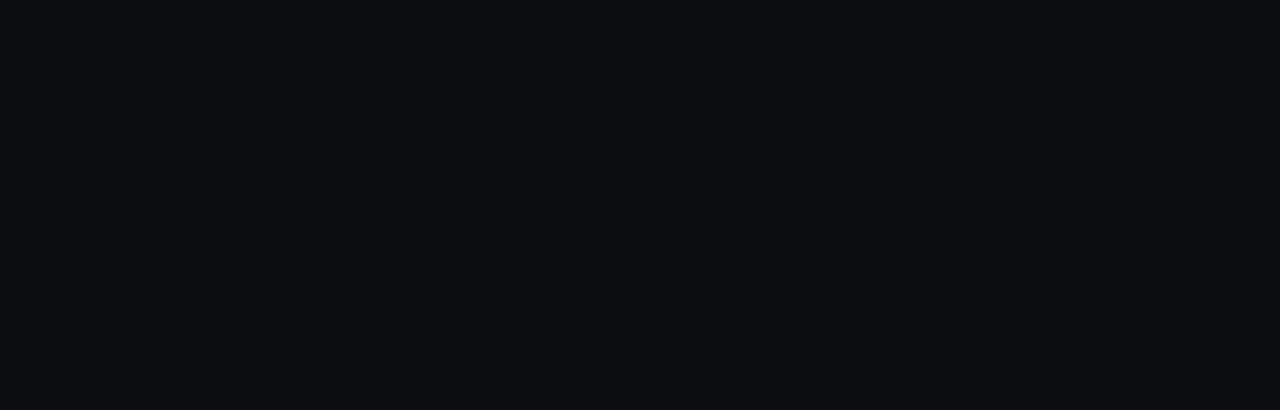
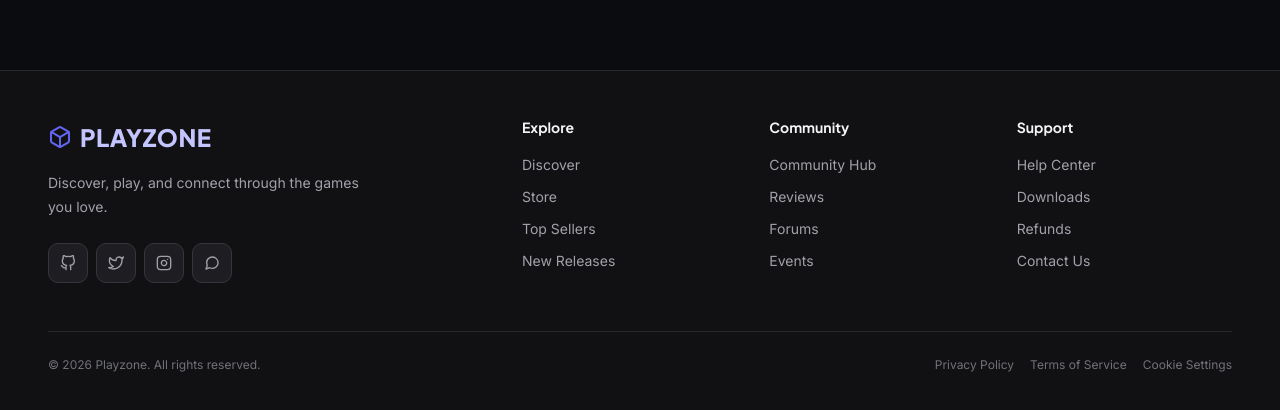
Before and after one commit to Jon-Felipe/playzone-web, a React (Vite) app: page / in a window 1280 px wide. Shown: the part 1883-2293 px from the top of the page. Before the commit the page ends 1905 px from the top, so only its background shows below. Built offline with nearby package versions, Linux system fonts and the light colour scheme.

Commit message:
feat: add Footer component with styling and integrate into SiteLayout

```diff
--- /dev/null
+++ b/src/components/Footer/Footer.module.css
@@ -0,0 +1,163 @@
+.footer {
+  width: 100%;
+  margin-top: var(--spacing-2xl);
+  border-top: 1px solid var(--border-subtle);
+  background: var(--surface-secondary);
+  color: var(--text-primary);
+}
+
+.container {
+  width: 100%;
+  max-width: 1600px;
+  margin-inline: auto;
+  padding: var(--spacing-2xl);
+}
+
+.content {
+  display: grid;
+  grid-template-columns: minmax(240px, 1.2fr) minmax(0, 2fr);
+  gap: var(--spacing-2xl);
+  padding-bottom: var(--spacing-2xl);
+}
+
+.brandSection {
+  max-width: 360px;
+}
+
+.brand {
+  display: inline-flex;
+  align-items: center;
+  gap: var(--spacing-sm);
+  color: var(--primary-light);
+  font-family: var(--font-heading);
+  font-size: var(--text-2xl);
+  font-weight: 800;
+  letter-spacing: 0.5px;
+}
+
+.brand svg {
+  color: var(--primary);
+}
+
+.tagline {
+  max-width: 320px;
+  margin-top: var(--spacing-md);
+  color: var(--text-secondary);
+  font-size: var(--text-sm);
+  line-height: 1.7;
+}
+
+.socials {
+  display: flex;
+  gap: var(--spacing-sm);
+  margin-top: var(--spacing-lg);
+}
+
+.socialLink {
+  width: 40px;
+  height: 40px;
+  display: grid;
+  place-items: center;
+  border: 1px solid var(--border);
+  border-radius: var(--radius-md);
+  background: var(--surface);
+  color: var(--text-secondary);
+  transition:
+    color var(--transition),
+    border-color var(--transition),
+    background-color var(--transition),
+    transform var(--transition);
+}
+
+.socialLink:hover {
+  border-color: var(--primary);
+  background: var(--surface-hover);
+  color: var(--primary-light);
+  transform: translateY(-2px);
+}
+
+.navigation {
+  display: grid;
+  grid-template-columns: repeat(3, minmax(0, 1fr));
+  gap: var(--spacing-xl);
+}
+
+.linkGroup h2 {
+  margin-bottom: var(--spacing-md);
+  color: var(--text-primary);
+  font-size: var(--text-sm);
+  font-weight: 700;
+}
+
+.linkGroup ul {
+  display: grid;
+  gap: var(--spacing-sm);
+}
+
+.linkGroup a {
+  color: var(--text-secondary);
+  font-size: var(--text-sm);
+}
+
+.linkGroup a:hover,
+.legal a:hover {
+  color: var(--primary-light);
+}
+
+.bottom {
+  display: flex;
+  align-items: center;
+  justify-content: space-between;
+  gap: var(--spacing-lg);
+  padding-top: var(--spacing-lg);
+  border-top: 1px solid var(--border-subtle);
+}
+
+.bottom p,
+.legal a {
+  color: var(--text-muted);
+  font-size: var(--text-xs);
+}
+
+.legal {
+  display: flex;
+  flex-wrap: wrap;
+  gap: var(--spacing-md);
+}
+
+@media (max-width: 900px) {
+  .container {
+    padding: var(--spacing-xl) var(--spacing-lg);
+  }
+
+  .content {
+    grid-template-columns: 1fr;
+    gap: var(--spacing-xl);
+  }
+
+  .brandSection {
+    max-width: none;
+  }
+}
+
+@media (max-width: 600px) {
+  .container {
+    padding: var(--spacing-xl) var(--spacing-md);
+  }
+
+  .navigation {
+    grid-template-columns: repeat(2, minmax(0, 1fr));
+    gap: var(--spacing-xl) var(--spacing-md);
+  }
+
+  .bottom {
+    align-items: flex-start;
+    flex-direction: column;
+  }
+}
+
+@media (max-width: 380px) {
+  .navigation {
+    grid-template-columns: 1fr;
+  }
+}
--- /dev/null
+++ b/src/components/Footer/Footer.tsx
@@ -0,0 +1,110 @@
+import { Link } from 'react-router';
+import {
+  FiBox,
+  FiGithub,
+  FiInstagram,
+  FiMessageCircle,
+  FiTwitter,
+} from 'react-icons/fi';
+
+import styles from './Footer.module.css';
+
+const footerGroups = [
+  {
+    title: 'Explore',
+    links: [
+      { label: 'Discover', to: '/' },
+      { label: 'Store', to: '/' },
+      { label: 'Top Sellers', to: '/' },
+      { label: 'New Releases', to: '/' },
+    ],
+  },
+  {
+    title: 'Community',
+    links: [
+      { label: 'Community Hub', to: '/' },
+      { label: 'Reviews', to: '/' },
+      { label: 'Forums', to: '/' },
+      { label: 'Events', to: '/' },
+    ],
+  },
+  {
+    title: 'Support',
+    links: [
+      { label: 'Help Center', to: '/' },
+      { label: 'Downloads', to: '/' },
+      { label: 'Refunds', to: '/' },
+      { label: 'Contact Us', to: '/' },
+    ],
+  },
+];
+
+function Footer() {
+  return (
+    <footer className={styles.footer}>
+      <div className={styles.container}>
+        <div className={styles.content}>
+          <div className={styles.brandSection}>
+            <Link to='/' className={styles.brand}>
+              <FiBox aria-hidden='true' />
+              <span>PLAYZONE</span>
+            </Link>
+
+            <p className={styles.tagline}>
+              Discover, play, and connect through the games you love.
+            </p>
+
+            <div className={styles.socials} aria-label='Social links'>
+              <a href='https://github.com/' className={styles.socialLink} aria-label='GitHub'>
+                <FiGithub aria-hidden='true' />
+              </a>
+              <a href='https://x.com/' className={styles.socialLink} aria-label='X'>
+                <FiTwitter aria-hidden='true' />
+              </a>
+              <a
+                href='https://instagram.com/'
+                className={styles.socialLink}
+                aria-label='Instagram'
+              >
+                <FiInstagram aria-hidden='true' />
+              </a>
+              <a
+                href='https://discord.com/'
+                className={styles.socialLink}
+                aria-label='Discord'
+              >
+                <FiMessageCircle aria-hidden='true' />
+              </a>
+            </div>
+          </div>
+
+          <nav className={styles.navigation} aria-label='Footer navigation'>
+            {footerGroups.map((group) => (
+              <div className={styles.linkGroup} key={group.title}>
+                <h2>{group.title}</h2>
+                <ul>
+                  {group.links.map((link) => (
+                    <li key={link.label}>
+                      <Link to={link.to}>{link.label}</Link>
+                    </li>
+                  ))}
+                </ul>
+              </div>
+            ))}
+          </nav>
+        </div>
+
+        <div className={styles.bottom}>
+          <p>&copy; {new Date().getFullYear()} Playzone. All rights reserved.</p>
+          <div className={styles.legal}>
+            <Link to='/'>Privacy Policy</Link>
+            <Link to='/'>Terms of Service</Link>
+            <Link to='/'>Cookie Settings</Link>
+          </div>
+        </div>
+      </div>
+    </footer>
+  );
+}
+
+export default Footer;
--- a/src/components/Layouts/SiteLayout.tsx
+++ b/src/components/Layouts/SiteLayout.tsx
@@ -1,6 +1,7 @@
 import { Outlet } from 'react-router';
 
 import Header from '../Header/Header';
+import Footer from '../Footer/Footer';
 
 function SiteLayout() {
   return (
@@ -9,6 +10,7 @@ function SiteLayout() {
       <main>
         <Outlet />
       </main>
+      <Footer />
     </>
   );
 }
```
